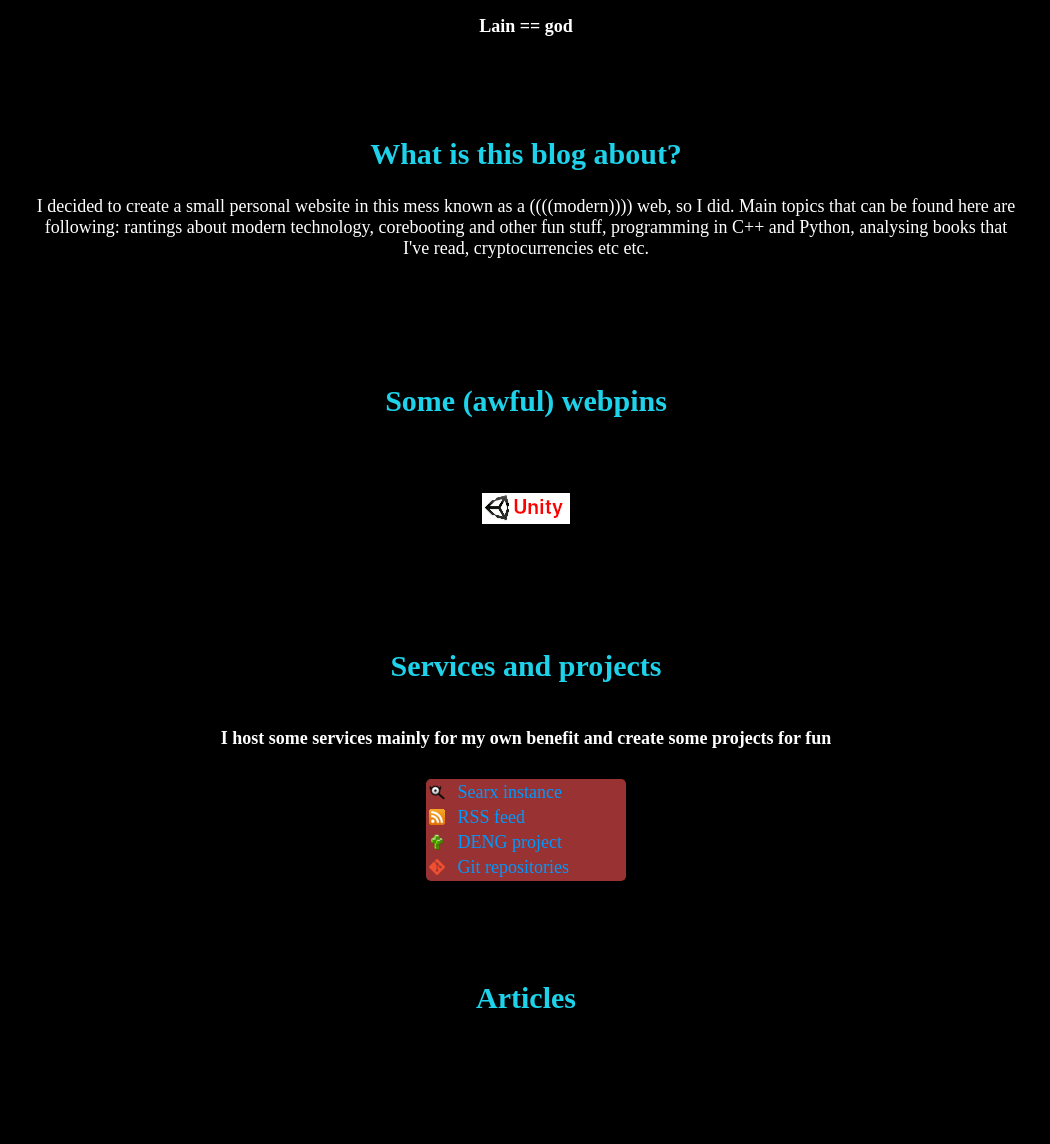
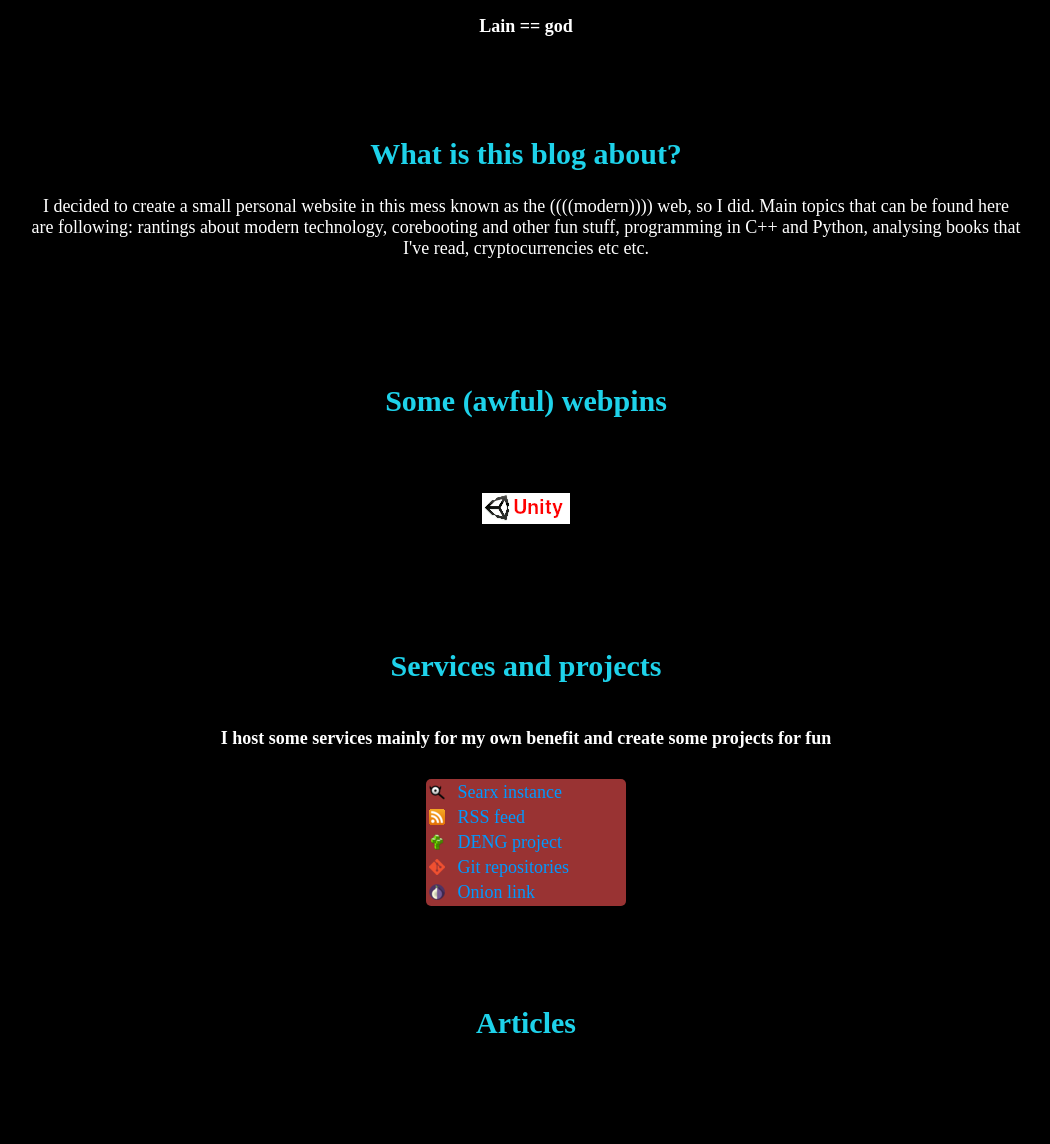
Before and after one commit to inugami-dev64/sadblog.xyz, a Python web app: template articles/templates/index.html in a window 1280 px wide. Shown: the part 537-1681 px from the top of the page, without its empty margins (124-1174 px from the left). Run offline with Jinja, Linux system fonts and the light colour scheme; the template is opened without the code that fills it, so the values that code supplies are empty.

Commit message:
Add onion link to index.html

```diff
--- a/articles/templates/index.html
+++ b/articles/templates/index.html
@@ -20,7 +20,7 @@
         <div class="info_box">
             <h2>What is this blog about?</h2>
             <p>
-                I decided to create a small personal website in this mess known as a ((((modern)))) web, so I did. Main topics that can be found here are following:
+                I decided to create a small personal website in this mess known as the ((((modern)))) web, so I did. Main topics that can be found here are following:
                 rantings about modern technology, corebooting and other fun stuff, programming in C++ and Python, analysing books that I've read, cryptocurrencies etc etc.
             </p>
         </div>
@@ -57,12 +57,17 @@
 
                     <tr>
                         <td><img src="./res/favicon/deng.png"></td>
-                        <td><a href="https://deng.sadblog.xyz">DENG project</td>
+                        <td><a href="https://deng.sadblog.xyz">DENG project</a></td>
                     </tr>
 
                     <tr>
                         <td><img src="./res/favicon/git.png"></td>
-                        <td><a href="https://git.sadblog.xyz">Git repositories</td>
+                        <td><a href="https://git.sadblog.xyz">Git repositories</a></td>
+                    </tr>
+
+                    <tr>
+                        <td><img src="./res/favicon/tor.png"></td>
+                        <td><a href="http://rn4uejp5j2amp6nyyxxgbqgrgcv27szt5nrab5wnyrwzvoavywcnpoyd.onion/">Onion link</a></td>
                     </tr>
                 </table>
             </div>
```
Also changed, not shown: res/favicon/tor.png (added).
